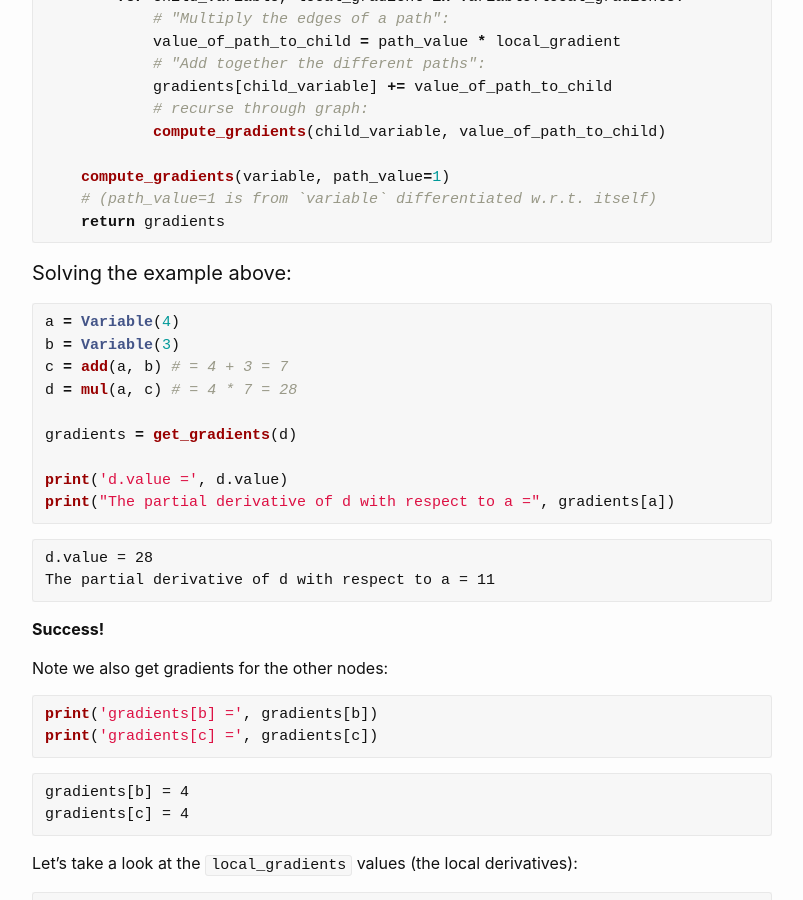
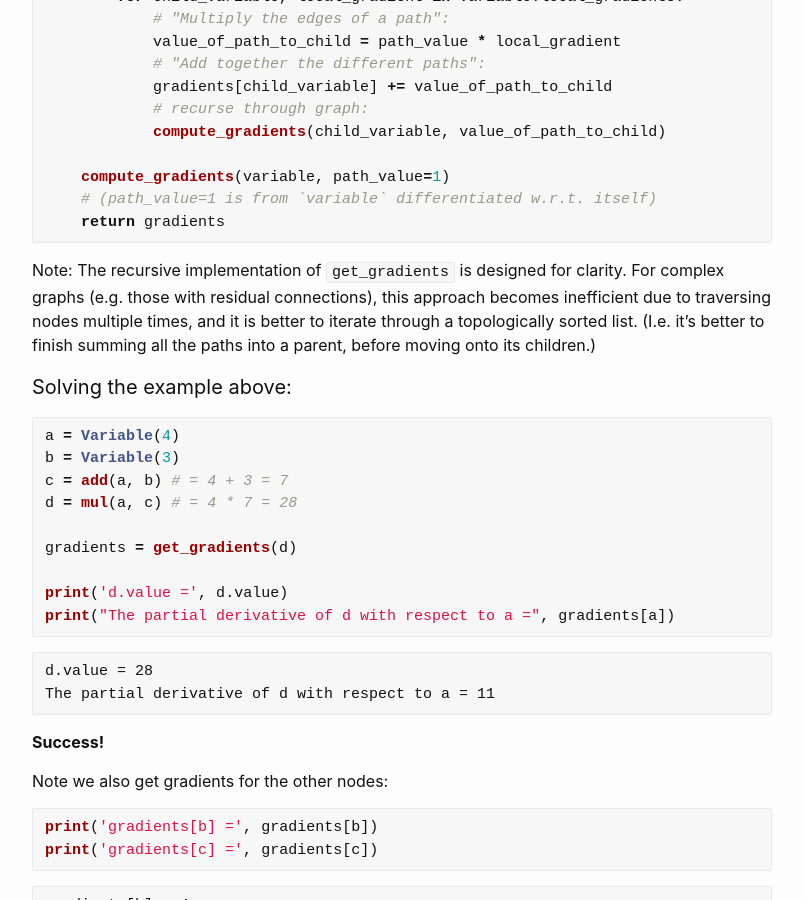
Before and after one commit to sradc/sradc.github.io, a Jekyll site: the page built from _posts/2020-06-11-autodiff.md, in a window 1280 px wide and 900 px high, scrolled down 4867 px. Shown: the whole window, without its empty margins (238-1041 px from the left). Built offline with Jekyll 4.4.1, drawn with Linux system fonts in a browser that asks for light colours; formulas are drawn with MathJax 3; comment, search, counter and statistics services are not loaded; some of the changed lines change nothing that is shown; some of the changed text lies outside the part shown.

Commit message:
note about topo sort autodiff

````diff
--- a/_posts/2020-06-11-autodiff.md
+++ b/_posts/2020-06-11-autodiff.md
@@ -2,7 +2,7 @@
 layout: post
 title:  "Reverse-mode automatic differentiation from scratch, in Python"
 date:   2020-06-11 00:00:00 +0000
-date_edited: 2026-01-19 00:00:00 +0000
+date_edited: 2026-02-14 00:00:00 +0000
 categories:
 comments: true
 nolink: false
@@ -192,6 +192,8 @@ def get_gradients(variable):
     # (path_value=1 is from `variable` differentiated w.r.t. itself)
     return gradients
 ```
+
+Note: The recursive implementation of `get_gradients` is designed for clarity. For complex graphs (e.g. those with residual connections), this approach becomes inefficient due to traversing nodes multiple times, and it is better to iterate through a topologically sorted list. (I.e. it's better to finish summing all the paths into a parent, before moving onto its children.)
 
 #### Solving the example above:
 
````
